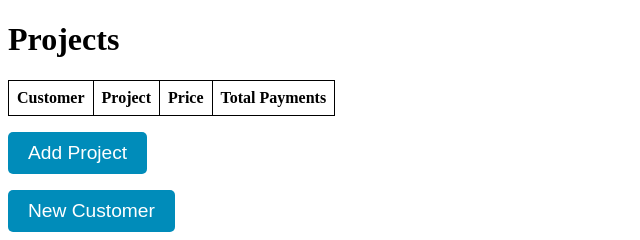
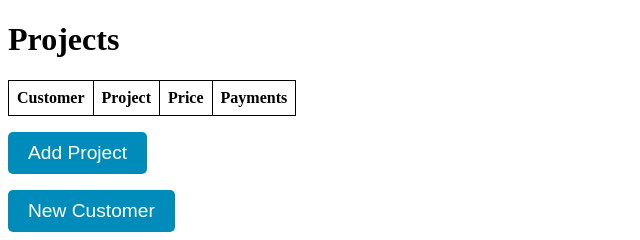
Before and after one commit to proximagr/MyAppFront, a plain HTML site: page index.html in a window 1280 px wide. Shown: the top 240 px of the page, 0-640 px from the left. Drawn offline with Linux system fonts and the light colour scheme; no server answers.

Commit message:
{commit_subject}
{commit_body}

Co-authored-by: Your Name <youremail@example.com>

```diff
--- a/index.html
+++ b/index.html
@@ -1,6 +1,7 @@
 <!DOCTYPE html>
 <html>
 <head>
+  <meta name="viewport" content="width=device-width, initial-scale=1">
   <link rel="stylesheet" href="style.css">
 </head>
   <body>
@@ -12,7 +13,7 @@
             <th>Customer</th>
             <th>Project</th>
             <th>Price</th>
-            <th>Total Payments</th>
+            <th>Payments</th>
           </tr>
       </thead>
       <tbody></tbody>
```
